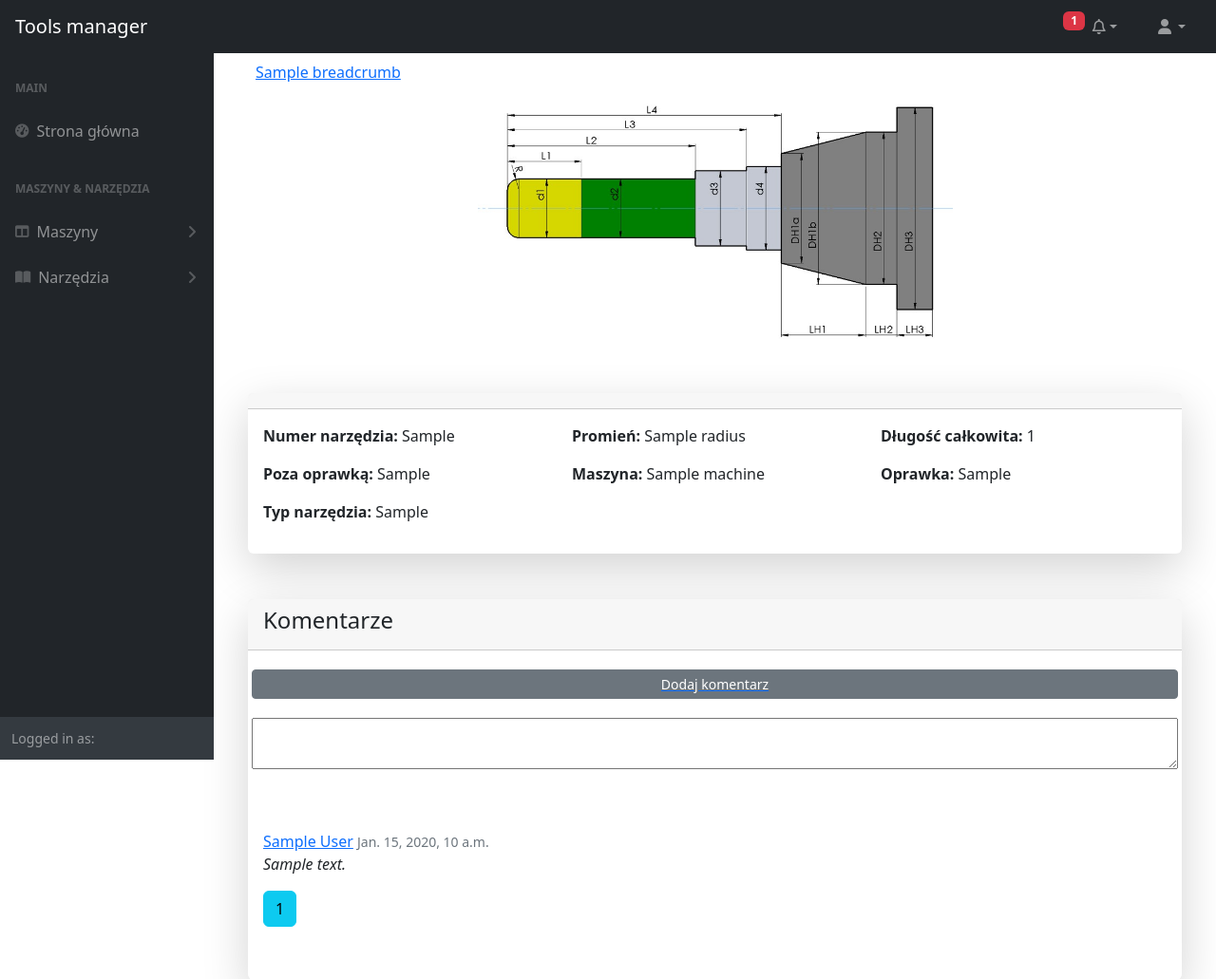
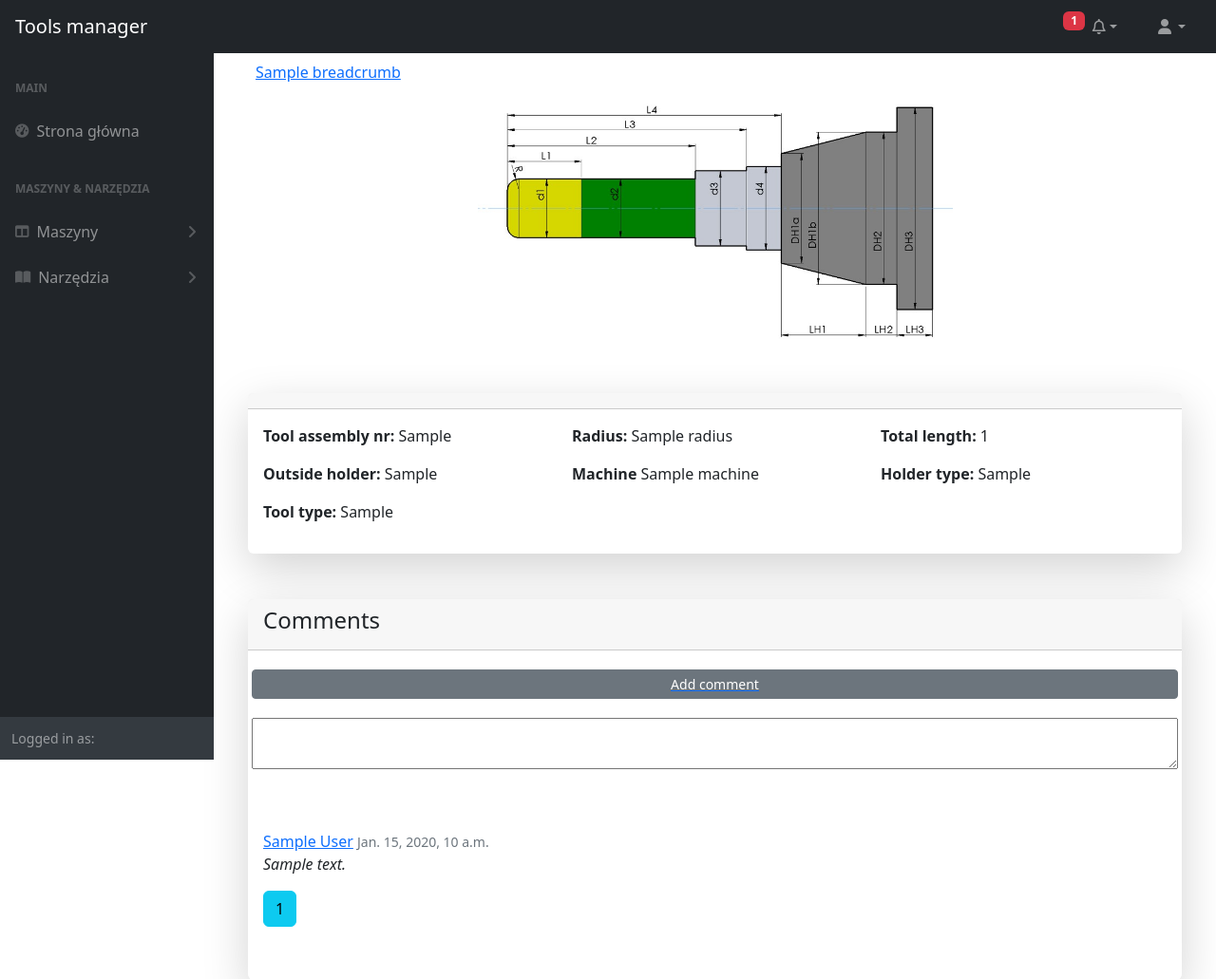
Before and after one commit to wszemart/tool_manager, a Django app: template tool_manager/tools_assembly/templates/tools_assembly/tool_assembly_detail.html in a window 1280 px wide. Shown: the top 1031 px of the page at 95% size. Run offline with Django 4.2, Linux system fonts and the light colour scheme; the template is opened without the code that fills it: most values are stand-ins (such as "Sample title", 1, 10 or a date in 2020); form fields are guessed from the names that the template uses; some libraries are stand-ins or nearby versions.

Commit message:
Add translation to Tool Assembly app

```diff
--- a/tool_manager/tools_assembly/templates/tools_assembly/tool_assembly_detail.html
+++ b/tool_manager/tools_assembly/templates/tools_assembly/tool_assembly_detail.html
@@ -1,4 +1,5 @@
 {% extends "machines/index.html" %}
+{% load i18n %}
 {% load static %}
 {% block content %}
 <div class="container">
@@ -11,8 +12,8 @@
                 <div class="card-header ">
                     {% if perms.tools_assembly.change_toolassembly %}
                     <h4 class="text-end mt-4">
-                    <a class="btn btn-secondary btn-sm mt-1 mb-1 " href="{% url 'tool-assembly-update' object.id %}">Edytuj</a>
-                    <a class="btn btn-danger btn-sm mt-1 mb-1 " href="{% url 'tool-assembly-delete' object.id %}">Usuń</a>
+                    <a class="btn btn-secondary btn-sm mt-1 mb-1 " href="{% url 'tool-assembly-update' object.id %}">{% trans "Edit" %}</a>
+                    <a class="btn btn-danger btn-sm mt-1 mb-1 " href="{% url 'tool-assembly-delete' object.id %}">{% trans "Delete" %}</a>
                     </h4>
                     {% endif %}
                 </div>
@@ -20,29 +21,29 @@
                     <div class="card-body">
                         <div class="row mb-3">
                             <div class="col">
-                                <strong>Numer narzędzia:</strong> {{ object.tool_nr }}
+                                <strong>{% trans "Tool assembly nr: " %}</strong> {{ object.tool_nr }}
                             </div>
                             <div class="col">
-                                <strong>Promień:</strong> {{ object.radius }}
+                                <strong>{% trans "Radius: " %}</strong> {{ object.radius }}
                             </div>
                             <div class="col">
-                                <strong>Długość całkowita:</strong> {{ object.total_length }}
+                                <strong>{% trans "Total length: " %}</strong> {{ object.total_length }}
                             </div>
                         </div>
                         <div class="row mb-3">
                             <div class="col">
-                                <strong>Poza oprawką:</strong> {{ object.outside_holder }}
+                                <strong>{% trans "Outside holder: " %}</strong> {{ object.outside_holder }}
                             </div>
                             <div class="col">
-                                <strong>Maszyna:</strong> {{ object.machine }}
+                                <strong>{% trans "Machine" %}</strong> {{ object.machine }}
                             </div>
                             <div class="col">
-                                <strong>Oprawka:</strong> {{ object.holder.get_holder_type_display }}
+                                <strong>{% trans "Holder type: " %}</strong> {{ object.holder.get_holder_type_display }}
                             </div>
                         </div>
                         <div class="row mb-3">
                             <div class="col">
-                                <strong>Typ narzędzia:</strong> {{ object.tool.get_tool_type_display }}
+                                <strong>{% trans "Tool type: " %}</strong> {{ object.tool.get_tool_type_display }}
                             </div>
                         </div>
                     </div>
@@ -54,14 +55,14 @@
         <div class="col-lg">
             <div class="card shadow-lg border-0 rounded-lg mt-5">
                 <div class="card-header ">
-                    <h4 class="text">Komentarze</h4>
+                    <h4 class="text">{% trans "Comments" %}</h4>
                 </div>
                 <div class="content-section">
                     <div class="card-body">
                         <div class="row mb-3">
                             <form method="post" action="{% url 'add-comment' object.pk %}">
                                 <a class="row mb-3">
-                                <button type="submit" class="btn btn-secondary btn-sm mt-1 mb-1">Dodaj komentarz</button>
+                                <button type="submit" class="btn btn-secondary btn-sm mt-1 mb-1">{% trans "Add comment" %}</button>
                                 </a>
                                 <div class="row mb-3">
                                     {% csrf_token %}
@@ -86,7 +87,7 @@
                             {% if page_obj.has_previous %}
                                 <div class="col-md-12 mb-4">
                                     <a class="btn btn-outline-info" href="?page=1">First</a>
-                                    <a class="btn btn-outline-info" href="?page={{ page_obj.previous_page_number }}">Previous</a>
+                                    <a class="btn btn-outline-info" href="?page={{ page_obj.previous_page_number }}">{% trans "Previous" %}</a>
                                 </div>
                             {% endif %}
                             <div class="col-md-12 mb-4">
@@ -100,8 +101,8 @@
                             </div>
                             {% if page_obj.has_next %}
                                 <div class="col-md-12 mb-4">
-                                    <a class="btn btn-outline-info" href="?page={{ page_obj.next_page_number }}">Next</a>
-                                    <a class="btn btn-outline-info" href="?page={{ page_obj.paginator.num_pages }}">Last</a>
+                                    <a class="btn btn-outline-info" href="?page={{ page_obj.next_page_number }}">{% trans "Next" %}</a>
+                                    <a class="btn btn-outline-info" href="?page={{ page_obj.paginator.num_pages }}">{% trans "Last" %}</a>
                                 </div>
                             {% endif %}
                         </div>
```
Also changed, not shown: tool_manager/tools_assembly/forms.py (+8 -7 lines), tool_manager/tools_assembly/templates/tools_assembly/tool_assembly.html (+10 -9 lines), tool_manager/tools_assembly/templates/tools_assembly/tool_assembly_delete_confirm.html (+5 -4 lines), tool_manager/tools_assembly/templates/tools_assembly/tool_assembly_form.html (+4 -3 lines).
